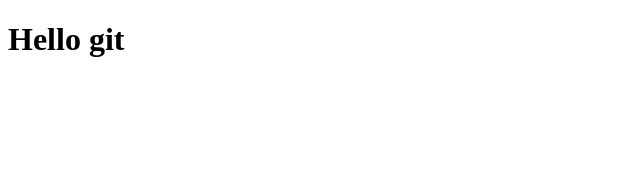
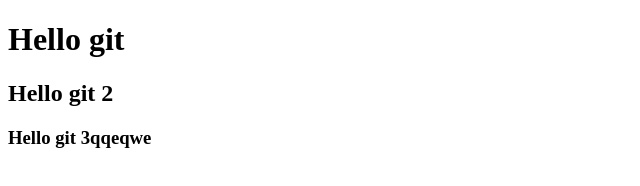
Before and after one commit to tranducminh/learn-git, a plain HTML site: page index.html in a window 1280 px wide. Shown: the whole page, without its empty margins (0-640 px from the left). Drawn offline with Linux system fonts and the light colour scheme.

Commit message:
This is the 1st commit message:
updated

```diff
--- a/index.html
+++ b/index.html
@@ -1,11 +1,13 @@
 <!DOCTYPE html>
 <html lang="en">
   <head>
-  <meta charset="UTF-8">
-  <meta name="viewport" content="width=device-width, initial-scale=1.0">
+    <meta charset="UTF-8" />
+    <meta name="viewport" content="width=device-width, initial-scale=1.0" />
     <title>Document</title>
   </head>
   <body>
     <h1>Hello git</h1>
+    <h2>Hello git 2</h2>
+    <h3>Hello git 3qqeqwe</h3>
   </body>
 </html>
```
Lines whose indentation alone changed are shown as unchanged.
